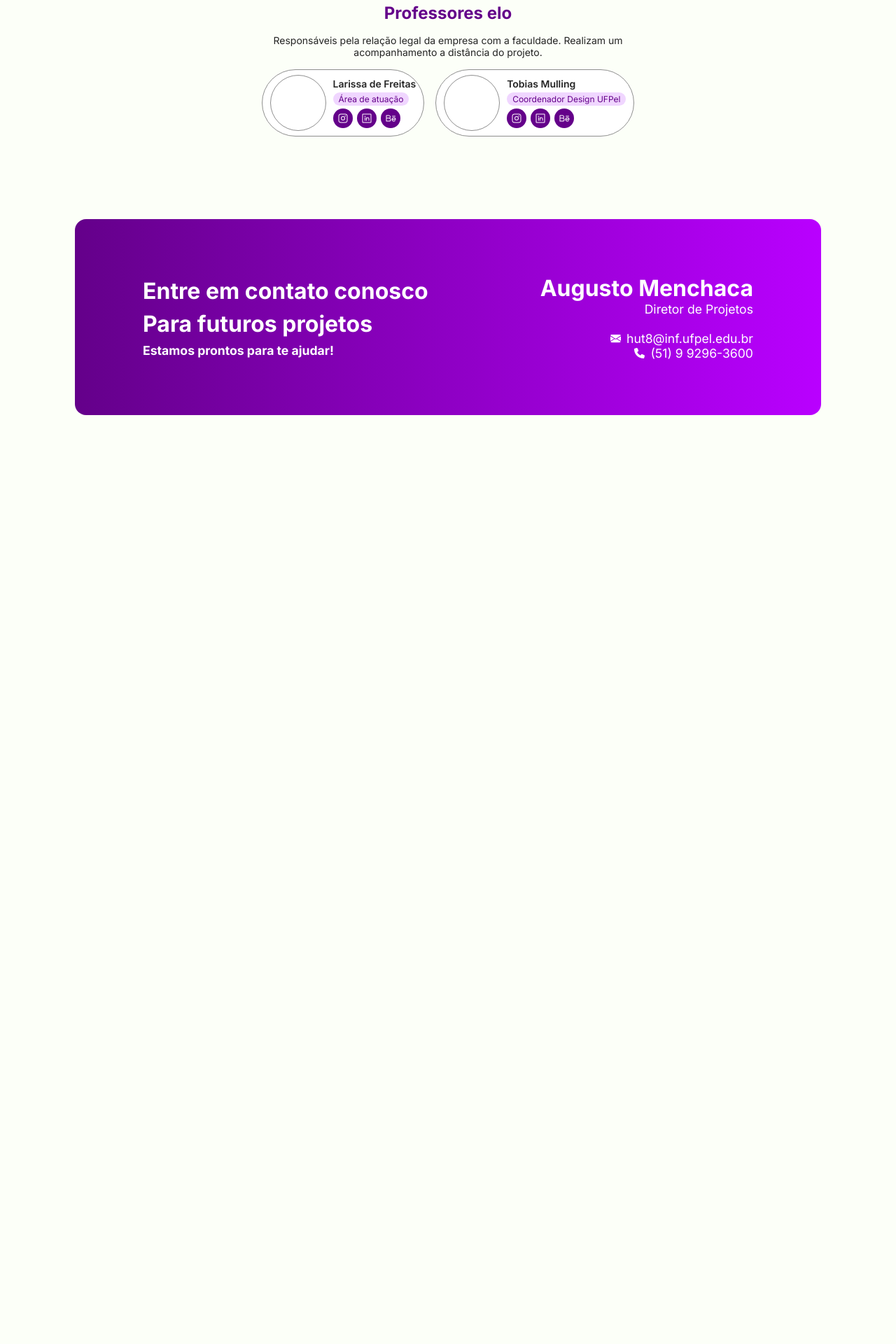
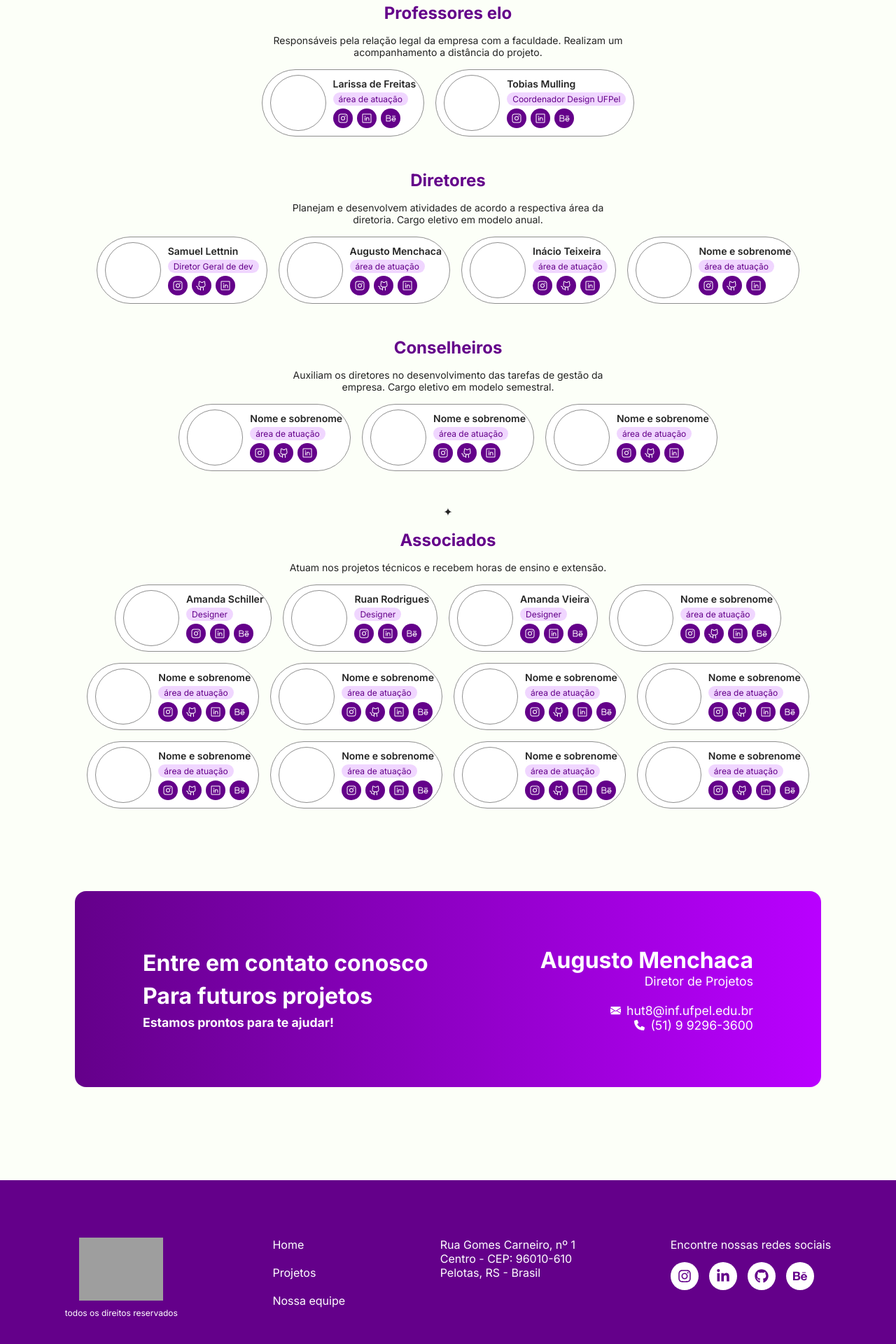
Before and after one commit to Brendler17/hut8, a React (Vite) app in the folder frontend/: page /team in a window 1280 px wide. Shown: the part 516-2436 px from the top of the page at 70% size. Before the commit the page ends 1242 px from the top, so only its background shows below. Built offline with nearby package versions, Linux system fonts and the light colour scheme; grey boxes are pictures that could not be loaded.

Commit message:
git commit -m "fix: resolve conflitos e acabando minha pagina

```diff
--- /dev/null
+++ b/frontend/src/components/Footer/index.module.css
@@ -0,0 +1,69 @@
+.container {
+  display: flex;
+  align-items: center;
+  justify-content: center;
+  gap: 2rem;
+  width: 100%;
+  height: 35vh;
+  padding: 2rem;
+  background-color: var(--purple-primary);
+  margin: 0 auto;
+  text-align: left;
+}
+
+.FooterContent {
+  display: flex;
+  justify-content: space-between;
+  align-items: flex-start;
+  width: 90%;
+  color: white;
+}
+
+.RooterFooter a {
+  display: flex;
+  color: white;
+  text-decoration: none;
+  text-align: left;
+}
+
+.LogoFooter {
+  display: flex;
+  flex-direction: column;
+  align-items: center;
+  justify-content: center;
+  text-align: center;
+}
+
+.LogoFooter img {
+  width: 15vh;
+  margin-bottom: 10px;
+}
+
+.SocialMedia {
+  display: flex;
+  flex-direction: column;
+  gap: 15px;
+}
+
+.SocialIcons {
+  display: flex;
+  gap: 15px;
+}
+
+.IconCircle {
+  display: flex;
+  align-items: center;
+  justify-content: center;
+  width: 5svh;
+  height: 5svh;
+  background-color: white;
+  border-radius: 50%;
+  color: var(--purple-primary);
+  font-size: 20px;
+  cursor: pointer;
+  transition: opacity 0.2s;
+}
+
+.IconCircle:hover {
+  opacity: 0.8;
+}
--- /dev/null
+++ b/frontend/src/components/Footer/index.tsx
@@ -0,0 +1,74 @@
+import { FaBehance, FaGithub, FaInstagram, FaLinkedinIn } from 'react-icons/fa';
+import { NavLink } from 'react-router-dom';
+import logo from '../../assets/Group.svg';
+import styles from './index.module.css';
+export function Footer() {
+  return (
+    <div className={styles.container}>
+      <div className={styles.FooterContent}>
+        <div className={styles.LogoFooter}>
+          <img src={logo} alt="Logo" />
+          <p style={{ fontSize: '12px' }}>todos os direitos reservados</p>{' '}
+        </div>
+
+        <div className={styles.RooterFooter}>
+          {' '}
+          <nav>
+            <NavLink
+              to="/"
+              className={({ isActive }) => (isActive ? styles.active : '')}
+            >
+              Home
+            </NavLink>
+
+            <p>
+              <br />
+            </p>
+            <NavLink
+              to="/projects"
+              className={({ isActive }) => (isActive ? styles.active : '')}
+            >
+              Projetos
+            </NavLink>
+
+            <p>
+              <br />
+            </p>
+
+            <NavLink
+              to="/team"
+              className={({ isActive }) => (isActive ? styles.active : '')}
+            >
+              Nossa equipe
+            </NavLink>
+          </nav>{' '}
+        </div>
+
+        <div>
+          {' '}
+          <p>Rua Gomes Carneiro, nº 1</p>
+          <p> Centro - CEP: 96010-610</p>
+          <p> Pelotas, RS - Brasil</p>{' '}
+        </div>
+
+        <div className={styles.SocialMedia}>
+          <p>Encontre nossas redes sociais</p>
+          <div className={styles.SocialIcons}>
+            <div className={styles.IconCircle}>
+              <FaInstagram />
+            </div>
+            <div className={styles.IconCircle}>
+              <FaLinkedinIn />
+            </div>
+            <div className={styles.IconCircle}>
+              <FaGithub />
+            </div>
+            <div className={styles.IconCircle}>
+              <FaBehance />
+            </div>
+          </div>
+        </div>
+      </div>
+    </div>
+  );
+}
--- a/frontend/src/pages/Nossa-equipe/index.tsx
+++ b/frontend/src/pages/Nossa-equipe/index.tsx
@@ -2,12 +2,12 @@ import { MenuItems } from '../../components/Menu-Items';
 import { Rectangle } from '../../components/Rectangle';
 import { MemberCard } from '../../components/MemberCard';
 import { Contato } from '../../components/Contato';
+import { Footer } from '../../components/Footer';
 import styles from './styles.module.css';
 
 export function NossaEquipe() {
   return (
     <div className={styles.page}>
-
       <div className={styles.container}>
         <MenuItems />
         <Rectangle
@@ -22,26 +22,66 @@ export function NossaEquipe() {
             Realizam um acompanhamento a distância do projeto.
           </p>
           <div className={styles.cards}>
-            <MemberCard
-              name="Larissa de Freitas"
-              role="Área de atuação"
-              instagram="#"
-              linkedin="#"
-              behance="#"
-            />
-            <MemberCard
-              name="Tobias Mulling"
-              role="Coordenador Design UFPel"
-              instagram="#"
-              linkedin="#"
-              behance="#"
-            />
+            <MemberCard name="Larissa de Freitas" role="área de atuação" instagram="#" linkedin="#" behance="#" />
+            <MemberCard name="Tobias Mulling" role="Coordenador Design UFPel" instagram="#" linkedin="#" behance="#" />
+          </div>
+        </section>
+
+        <section className={styles.section}>
+          <h2 className={styles.sectionTitle}>Diretores</h2>
+          <p className={styles.sectionDescription}>
+            Planejam e desenvolvem atividades de acordo a respectiva
+            área da diretoria. Cargo eletivo em modelo anual.
+          </p>
+          <div className={styles.cards}>
+            <MemberCard name="Samuel Lettnin" role="Diretor Geral de dev" instagram="#" linkedin="#" github="#" />
+            <MemberCard name="Augusto Menchaca" role="área de atuação" instagram="#" linkedin="#" github="#" />
+            <MemberCard name="Inácio Teixeira" role="área de atuação" instagram="#" linkedin="#" github="#" />
+            <MemberCard name="Nome e sobrenome" role="área de atuação" instagram="#" linkedin="#" github="#" />
+          </div>
+        </section>
+
+        <section className={styles.section}>
+          <h2 className={styles.sectionTitle}>Conselheiros</h2>
+          <p className={styles.sectionDescription}>
+            Auxiliam os diretores no desenvolvimento das tarefas de
+            gestão da empresa. Cargo eletivo em modelo semestral.
+          </p>
+          <div className={styles.cards}>
+            <MemberCard name="Nome e sobrenome" role="área de atuação" instagram="#" linkedin="#" github="#" />
+            <MemberCard name="Nome e sobrenome" role="área de atuação" instagram="#" linkedin="#" github="#" />
+            <MemberCard name="Nome e sobrenome" role="área de atuação" instagram="#" linkedin="#" github="#" />
+          </div>
+        </section>
+
+        <section className={styles.section}>
+          <div className={styles.associadosDivider}>
+            <span>✦</span>
+          </div>
+          <h2 className={styles.sectionTitle}>Associados</h2>
+          <p className={styles.sectionDescription}>
+            Atuam nos projetos técnicos e recebem horas de ensino e extensão.
+          </p>
+          <div className={styles.cards}>
+            <MemberCard name="Amanda Schiller" role="Designer" instagram="#" linkedin="#" behance="#" />
+            <MemberCard name="Ruan Rodrigues" role="Designer" instagram="#" linkedin="#" behance="#" />
+            <MemberCard name="Amanda Vieira" role="Designer" instagram="#" linkedin="#" behance="#" />
+            <MemberCard name="Nome e sobrenome" role="área de atuação" instagram="#" linkedin="#" github="#" behance="#" />
+            <MemberCard name="Nome e sobrenome" role="área de atuação" instagram="#" linkedin="#" github="#" behance="#" />
+            <MemberCard name="Nome e sobrenome" role="área de atuação" instagram="#" linkedin="#" github="#" behance="#" />
+            <MemberCard name="Nome e sobrenome" role="área de atuação" instagram="#" linkedin="#" github="#" behance="#" />
+            <MemberCard name="Nome e sobrenome" role="área de atuação" instagram="#" linkedin="#" github="#" behance="#" />
+            <MemberCard name="Nome e sobrenome" role="área de atuação" instagram="#" linkedin="#" github="#" behance="#" />
+            <MemberCard name="Nome e sobrenome" role="área de atuação" instagram="#" linkedin="#" github="#" behance="#" />
+            <MemberCard name="Nome e sobrenome" role="área de atuação" instagram="#" linkedin="#" github="#" behance="#" />
+            <MemberCard name="Nome e sobrenome" role="área de atuação" instagram="#" linkedin="#" github="#" behance="#" />
           </div>
         </section>
 
         <Contato />
       </div>
 
+      <Footer />
     </div>
   );
 }
```
